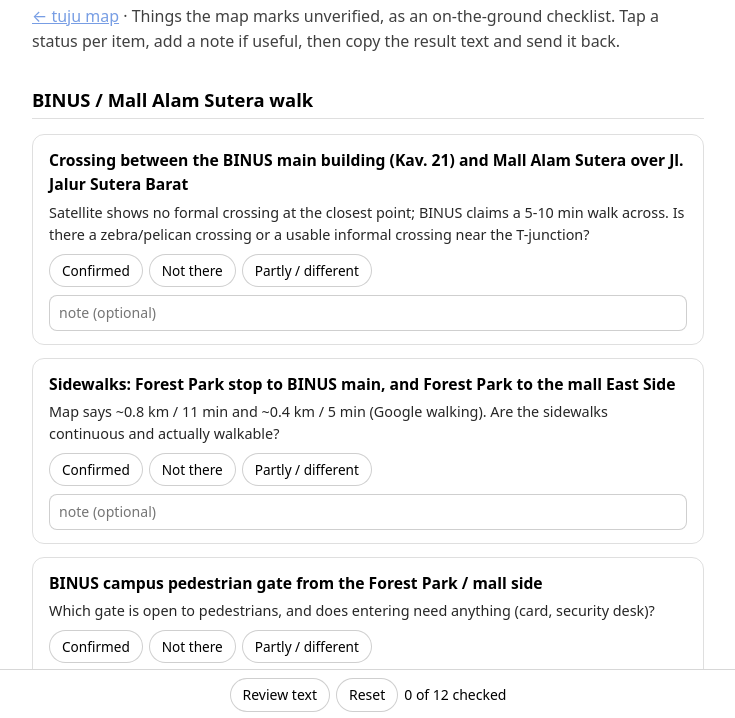
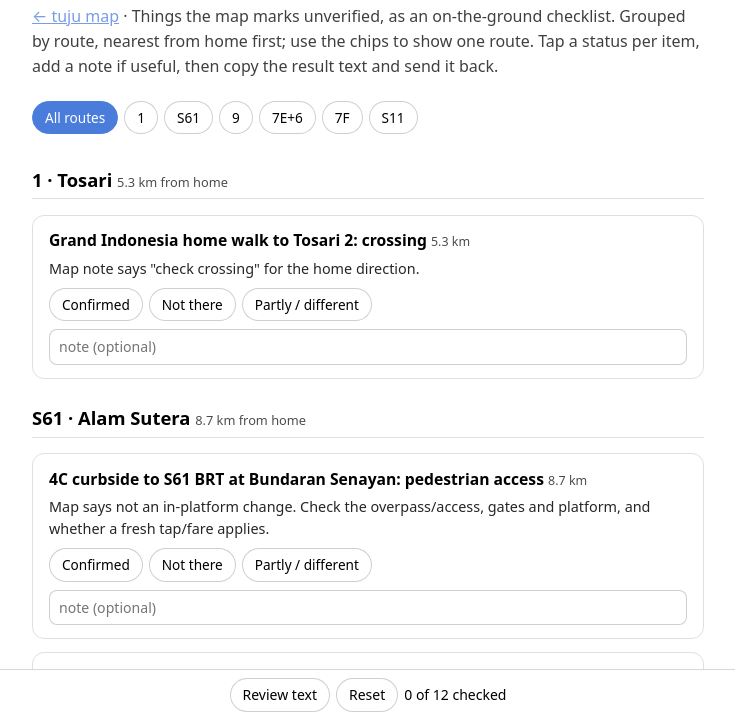
Before and after one commit to irvan-putra/tuju, a plain HTML site: page android/app/src/main/assets/review/index.html in a window 1280 px wide. Shown: the part 80-798 px from the top of the page, without its empty margins (272-1007 px from the left). Drawn offline with Linux system fonts and the light colour scheme.

Commit message:
Walk-review page: group by route, filter chips, nearest-first from home (user request)

```diff
--- a/android/app/src/main/assets/review/index.html
+++ b/android/app/src/main/assets/review/index.html
@@ -9,14 +9,16 @@
   * { box-sizing: border-box; }
   body { font-family: system-ui, -apple-system, sans-serif; margin: 0 auto; max-width: 44rem; padding: 1.5rem 1rem 6rem; line-height: 1.55; }
   h1 { font-size: 1.6rem; margin-bottom: .2rem; }
-  h2 { font-size: 1.15rem; margin-top: 2rem; border-bottom: 1px solid #8884; padding-bottom: .25rem; }
+  h2 { font-size: 1.15rem; margin-top: 1.6rem; border-bottom: 1px solid #8884; padding-bottom: .25rem; }
+  h2 .dist { font-size: .8rem; font-weight: normal; opacity: .7; }
   .sub { opacity: .75; margin-top: 0; }
-  .card { border: 1px solid #8884; border-radius: .75rem; padding: 1rem 1.1rem; margin: 1rem 0; }
-  .card h3 { margin: 0 0 .4rem; font-size: 1.02rem; }
-  .note { font-size: .85rem; opacity: .8; }
   a { color: #4a7ddb; }
+  #filters { display: flex; flex-wrap: wrap; gap: 6px; margin: 1rem 0 .4rem; position: sticky; top: 0; background: Canvas; padding: .4rem 0; z-index: 30; }
+  #filters button { font: inherit; font-size: .85rem; padding: 5px 12px; border: 1px solid #8886; border-radius: 999px; background: Canvas; color: CanvasText; }
+  #filters button.on { background: #4a7ddb; border-color: #4a7ddb; color: #fff; }
   .item { border: 1px solid #8884; border-radius: .75rem; padding: .8rem 1rem; margin: .8rem 0; }
   .item h3 { margin: 0 0 .25rem; font-size: .98rem; }
+  .item .km { font-size: .78rem; opacity: .7; font-weight: normal; }
   .item p { margin: .3rem 0 .5rem; font-size: .9rem; opacity: .85; }
   .item .states { display: flex; flex-wrap: wrap; gap: 6px; }
   .item button { font: inherit; font-size: .85rem; padding: 5px 12px; border: 1px solid #8886; border-radius: 999px; background: Canvas; color: CanvasText; }
@@ -33,10 +35,11 @@
   #review-panel pre { white-space: pre-wrap; max-height: 12rem; overflow: auto; margin: 6px 0; font-size: .85rem; }
 </style>
 </head>
-<body data-version="0.2.19">
+<body data-version="0.2.20">
 <h1>tuju walk review</h1>
-<p class="sub"><a href="../index.html" id="back-link">&larr; tuju map</a> · Things the map marks unverified, as an on-the-ground checklist. Tap a status per item, add a note if useful, then copy the result text and send it back.</p>
+<p class="sub"><a href="../index.html" id="back-link">&larr; tuju map</a> · Things the map marks unverified, as an on-the-ground checklist. Grouped by route, nearest from home first; use the chips to show one route. Tap a status per item, add a note if useful, then copy the result text and send it back.</p>
 
+<div id="filters" role="group" aria-label="Filter by route"></div>
 <div id="groups"></div>
 
 <div id="review-bar">
@@ -56,40 +59,63 @@
 <script>
 (function(){
 "use strict";
+// Home anchor: the map's public Pramuka start area (his exact address stays off
+// the page). Distances are straight-line estimates for ordering only.
+var HOME=[-6.19,106.87];
 var GROUPS=[
- {title:'BINUS / Mall Alam Sutera walk',items:[
-  {id:'binus-crossing',q:'Crossing between the BINUS main building (Kav. 21) and Mall Alam Sutera over Jl. Jalur Sutera Barat',d:'Satellite shows no formal crossing at the closest point; BINUS claims a 5-10 min walk across. Is there a zebra/pelican crossing or a usable informal crossing near the T-junction?'},
-  {id:'binus-sidewalks',q:'Sidewalks: Forest Park stop to BINUS main, and Forest Park to the mall East Side',d:'Map says ~0.8 km / 11 min and ~0.4 km / 5 min (Google walking). Are the sidewalks continuous and actually walkable?'},
-  {id:'binus-gates',q:'BINUS campus pedestrian gate from the Forest Park / mall side',d:'Which gate is open to pedestrians, and does entering need anything (card, security desk)?'},
-  {id:'suteraloop-stop',q:'SuteraLoop free shuttle: campus stop and mall stop',d:'Moovit lists a 24-stop loop from Mall @ Alam Sutera; campus coverage unverified. Does it stop at/near the campus? Where exactly is the mall stop?'},
-  {id:'s61-mall-stop',q:'S61 "Mall" stop (toward Blok M): exact position',d:'Estimated ~0.5 km / 6 min from the mall East Side, position unverified. Which street and side, and is it a shelter or a curbside pole?'},
-  {id:'s61-forest-park',q:'S61 Forest Park stop (terminus): BRT shelter or curbside?',d:'Gate and tap-in reality for boarding toward Blok M.'}
+ {route:'S61',title:'S61 · Alam Sutera',items:[
+  {id:'senayan-access',lat:-6.227766,lon:106.800954,q:'4C curbside to S61 BRT at Bundaran Senayan: pedestrian access',d:'Map says not an in-platform change. Check the overpass/access, gates and platform, and whether a fresh tap/fare applies.'},
+  {id:'suteraloop-stop',lat:-6.221679,lon:106.654131,q:'SuteraLoop free shuttle: campus stop and mall stop',d:'Moovit lists a 24-stop loop from Mall @ Alam Sutera; campus coverage unverified. Does it stop at/near the campus? Where exactly is the mall stop?'},
+  {id:'s61-mall-stop',lat:-6.221679,lon:106.654131,q:'S61 "Mall" stop (toward Blok M): exact position',d:'Estimated ~0.5 km / 6 min from the mall East Side, position unverified. Which street and side, and is it a shelter or a curbside pole?'},
+  {id:'binus-crossing',lat:-6.223203,lon:106.649035,q:'Crossing between the BINUS main building (Kav. 21) and Mall Alam Sutera over Jl. Jalur Sutera Barat',d:'Satellite shows no formal crossing at the closest point; BINUS claims a 5-10 min walk across. Is there a zebra/pelican crossing or a usable informal crossing near the T-junction?'},
+  {id:'binus-gates',lat:-6.223203,lon:106.649035,q:'BINUS campus pedestrian gate from the Forest Park / mall side',d:'Which gate is open to pedestrians, and does entering need anything (card, security desk)?'},
+  {id:'s61-forest-park',lat:-6.223474,lon:106.654616,q:'S61 Forest Park stop (terminus): BRT shelter or curbside?',d:'Gate and tap-in reality for boarding toward Blok M.'},
+  {id:'binus-sidewalks',lat:-6.223474,lon:106.654616,q:'Sidewalks: Forest Park stop to BINUS main, and Forest Park to the mall East Side',d:'Map says ~0.8 km / 11 min and ~0.4 km / 5 min (Google walking). Are the sidewalks continuous and actually walkable?'}
  ]},
- {title:'Bundaran Senayan (S61 start)',items:[
-  {id:'senayan-access',q:'4C curbside to S61 BRT at Bundaran Senayan: pedestrian access',d:'Map says not an in-platform change. Check the overpass/access, gates and platform, and whether a fresh tap/fare applies.'}
+ {route:'9',title:'9 · Tanjung Duren',items:[
+  {id:'central-park-crossing',lat:-6.176165,lon:106.791929,q:'Central Park mall to the 9 up stop (Tanjung Duren Arah Timur): road crossing',d:'Map says ~100 m from the Arah Barat stop; the crossing from the mall is unverified.'}
  ]},
- {title:'Elsewhere, when nearby',items:[
-  {id:'central-park-crossing',q:'Central Park mall to the 9 up stop (Tanjung Duren Arah Timur): road crossing',d:'Map says ~100 m from the Arah Barat stop; the crossing from the mall is unverified.'},
-  {id:'gi-tosari-crossing',q:'Grand Indonesia home walk to Tosari 2: crossing',d:'Map note says "check crossing" for the home direction.'},
-  {id:'ragunan-access',q:'7E to corridor 6 at Department of Agriculture / Simpang Ragunan Ar-Raudhah: gate and fare',d:'Gate access and fare continuity between 7E and corridor 6 are unverified.'},
-  {id:'7f-access',q:'7F pickup at Flyover Raya Bogor: boarding access and service hours',d:'Service-hour listings disagree (jaGOdetabek, Moovit, Traveloka). What do the posted signs say, and is boarding access straightforward?'},
-  {id:'s11-breeze-path',q:'S11 Serpong BSD terminus to The Breeze BSD: the 2.2 km path',d:'Map says ~29 min via BSD Grand Boulevard, pedestrian path not checked. Sidewalks and crossings OK the whole way?'}
+ {route:'1',title:'1 · Tosari',items:[
+  {id:'gi-tosari-crossing',lat:-6.200069,lon:106.82335,q:'Grand Indonesia home walk to Tosari 2: crossing',d:'Map note says "check crossing" for the home direction.'}
+ ]},
+ {route:'7E+6',title:'7E + 6 · Ragunan',items:[
+  {id:'ragunan-access',lat:-6.294671,lon:106.822135,q:'7E to corridor 6 at Department of Agriculture / Simpang Ragunan Ar-Raudhah: gate and fare',d:'Gate access and fare continuity between 7E and corridor 6 are unverified.'}
+ ]},
+ {route:'7F',title:'7F · Flyover Raya Bogor',items:[
+  {id:'7f-access',lat:-6.306569,lon:106.865712,q:'7F pickup at Flyover Raya Bogor: boarding access and service hours',d:'Service-hour listings disagree (jaGOdetabek, Moovit, Traveloka). What do the posted signs say, and is boarding access straightforward?'}
+ ]},
+ {route:'S11',title:'S11 · The Breeze BSD',items:[
+  {id:'s11-breeze-path',lat:-6.301835,lon:106.653742,q:'S11 Serpong BSD terminus to The Breeze BSD: the 2.2 km path',d:'Map says ~29 min via BSD Grand Boulevard, pedestrian path not checked. Sidewalks and crossings OK the whole way?'}
  ]}
 ];
 var KEY='tuju-walk-review-v1';
 var state={};
 try{state=JSON.parse(localStorage.getItem(KEY)||'{}')||{}}catch(e){state={}}
-function save(){try{localStorage.setItem(KEY,JSON.stringify(state))}catch(e){}}
-function version(){return document.body.getAttribute('data-version')||'0.2.18'}
+var filter='all';
+try{filter=JSON.parse(localStorage.getItem(KEY+'-filter')||'"all"')}catch(e){filter='all'}
+function save(){try{localStorage.setItem(KEY,JSON.stringify(state));localStorage.setItem(KEY+'-filter',JSON.stringify(filter))}catch(e){}}
+function version(){return document.body.getAttribute('data-version')||'0.2.19'}
 function esc(s){var d=document.createElement('div');d.textContent=s;return d.innerHTML}
+function km(lat,lon){
+ var R=6371,p=Math.PI/180;
+ var a=Math.sin((lat-HOME[0])*p/2)*Math.sin((lat-HOME[0])*p/2)+Math.cos(HOME[0]*p)*Math.cos(lat*p)*Math.sin((lon-HOME[1])*p/2)*Math.sin((lon-HOME[1])*p/2);
+ return 2*R*Math.asin(Math.sqrt(a));
+}
+function fmt(k){return k<10?(Math.round(k*10)/10)+' km':Math.round(k)+' km'}
+GROUPS.forEach(function(g){g.items.forEach(function(it){it.km=km(it.lat,it.lon)});g.items.sort(function(a,b){return a.km-b.km});g.km=g.items[0].km});
+GROUPS.sort(function(a,b){return a.km-b.km});
 function render(){
+ var f=document.getElementById('filters');f.innerHTML='';
+ var all=document.createElement('button');all.type='button';all.textContent='All routes';all.dataset.f='all';f.appendChild(all);
+ GROUPS.forEach(function(g){var b=document.createElement('button');b.type='button';b.textContent=g.route;b.dataset.f=g.route;b.title=g.title;f.appendChild(b)});
  var host=document.getElementById('groups');host.innerHTML='';
  GROUPS.forEach(function(g){
-  var h=document.createElement('h2');h.textContent=g.title;host.appendChild(h);
+  if(filter!=='all'&&filter!==g.route)return;
+  var h=document.createElement('h2');h.innerHTML=esc(g.title)+' <span class="dist">'+fmt(g.km)+' from home</span>';host.appendChild(h);
   g.items.forEach(function(it){
    var st=state[it.id]||{};
    var d=document.createElement('div');d.className='item';d.dataset.id=it.id;
-   d.innerHTML='<h3>'+esc(it.q)+'</h3><p>'+esc(it.d)+'</p>'+
+   d.innerHTML='<h3>'+esc(it.q)+' <span class="km">'+fmt(it.km)+'</span></h3><p>'+esc(it.d)+'</p>'+
     '<div class="states">'+
     '<button type="button" data-s="confirmed">Confirmed</button>'+
     '<button type="button" data-s="not-there">Not there</button>'+
@@ -102,6 +128,7 @@ function render(){
  refresh();
 }
 function refresh(){
+ document.querySelectorAll('#filters button').forEach(function(b){b.classList.toggle('on',b.dataset.f===filter)});
  document.querySelectorAll('.item').forEach(function(d){
   var st=state[d.dataset.id]||{};
   d.querySelectorAll('button').forEach(function(b){
@@ -127,10 +154,14 @@ function lines(){
  if(L.length===2)L.push('(nothing checked yet)');
  return L.join('\n');
 }
-function flash(t){var s=document.getElementById('review-count');var old=s.textContent;s.textContent=t;setTimeout(refresh,1500)}
+function flash(t){var s=document.getElementById('review-count');s.textContent=t;setTimeout(refresh,1500)}
 function copyText(){var t=lines();
  function fail(){var ta=document.createElement('textarea');ta.value=t;ta.style.position='fixed';ta.style.opacity='0';document.body.appendChild(ta);ta.select();try{document.execCommand('copy');flash('Copied')}catch(e){flash('Select and copy the text above')}document.body.removeChild(ta)}
  if(navigator.clipboard&&navigator.clipboard.writeText){navigator.clipboard.writeText(t).then(function(){flash('Copied')},fail)}else fail()}
+document.getElementById('filters').addEventListener('click',function(e){
+ var b=e.target&&e.target.closest?e.target.closest('button[data-f]'):null;if(!b)return;
+ filter=b.dataset.f;save();render();
+});
 document.getElementById('groups').addEventListener('click',function(e){
  var b=e.target&&e.target.closest?e.target.closest('button[data-s]'):null;if(!b)return;
  var id=b.closest('.item').dataset.id;var st=state[id]||{};
```
Also changed, not shown: index.html (+1 -1 lines), review/index.html (+57 -26 lines), android/app/src/main/res/mipmap-hdpi/ic_launcher.png, android/app/src/main/res/mipmap-mdpi/ic_launcher.png, android/app/src/main/res/mipmap-xhdpi/ic_launcher.png, android/app/src/main/res/mipmap-xxhdpi/ic_launcher.png, android/app/src/main/res/mipmap-xxxhdpi/ic_launcher.png, 2 other files.
